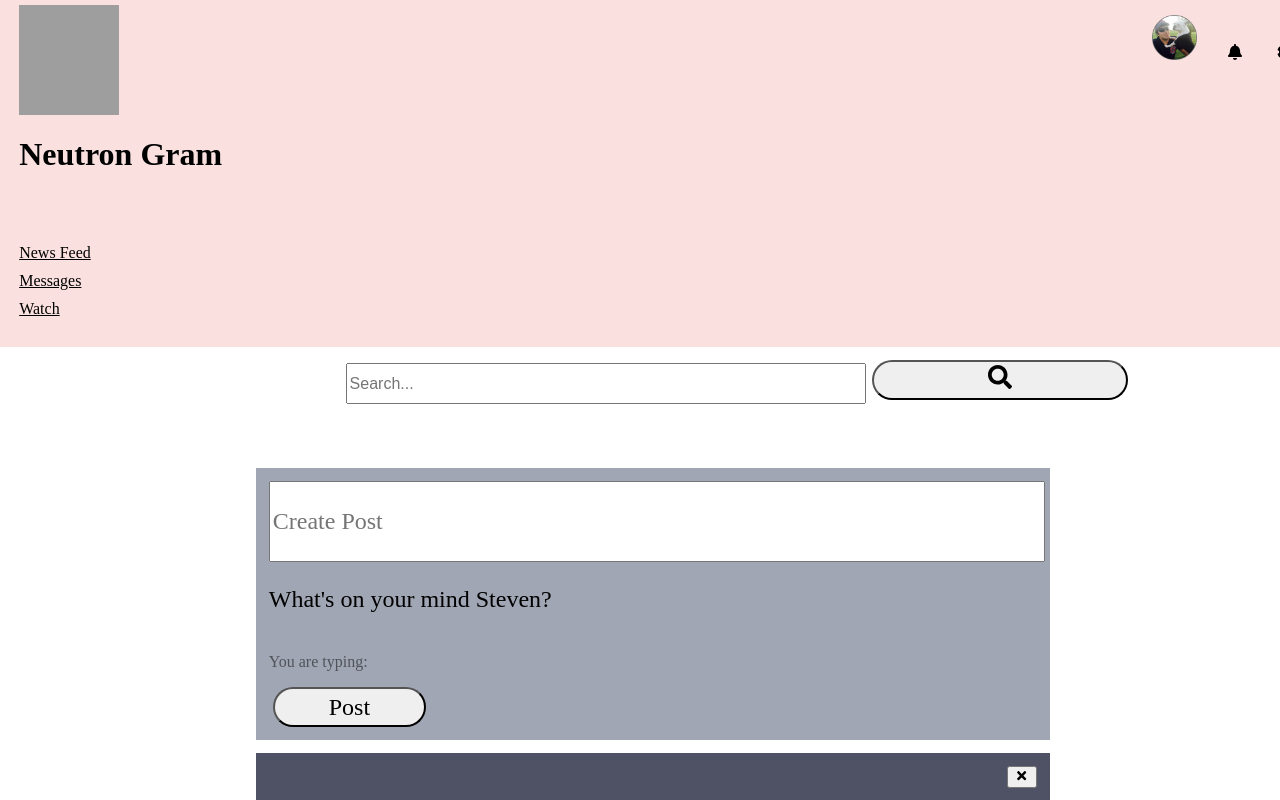
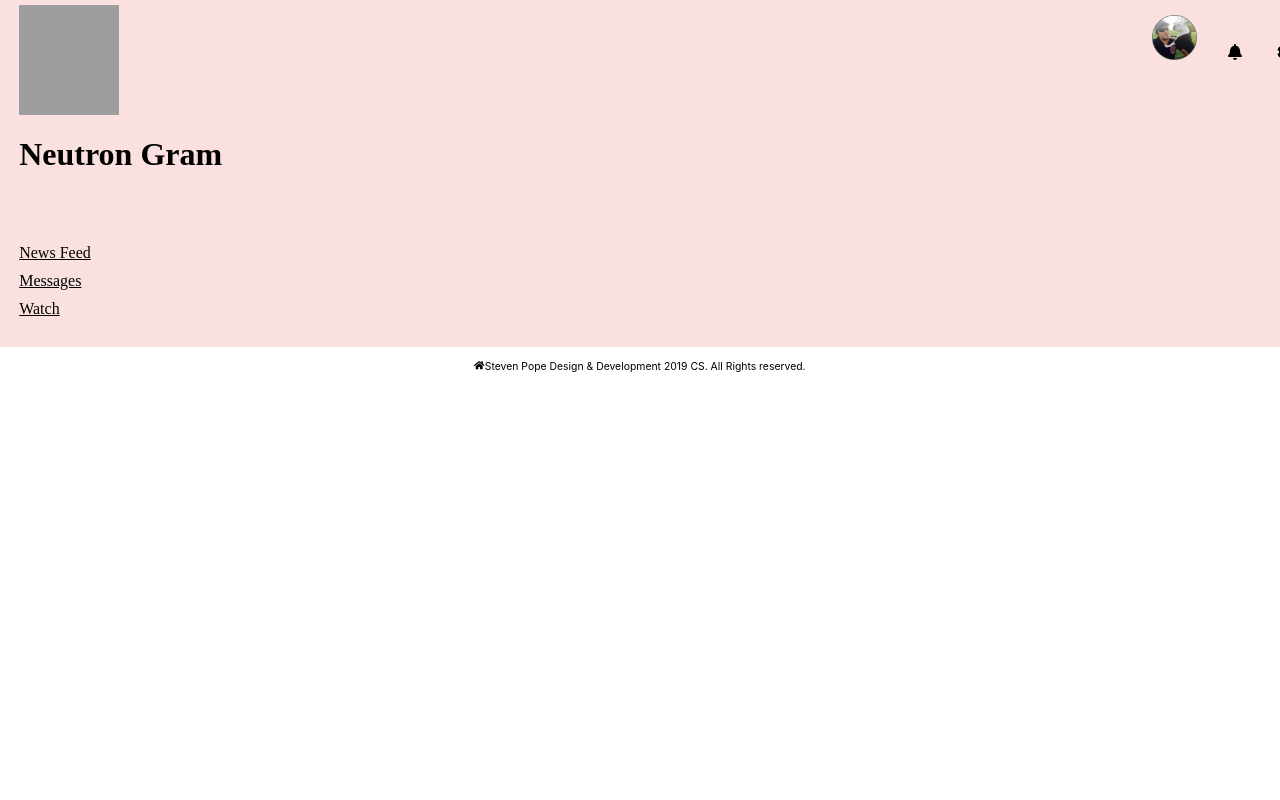
Before and after one commit to StevenPope09/PRW19, a React (Create React App) app in the folder 02_Application/react_social_app/: page / in a window 1280 px wide. Shown: the top 800 px of the page. Built offline with nearby package versions, Linux system fonts and the light colour scheme; grey boxes are pictures that could not be loaded.

Commit message:
reworked structure of site

```diff
--- a/02_Application/react_social_app/src/App.js
+++ b/02_Application/react_social_app/src/App.js
@@ -1,110 +1,25 @@
 import React, { Component } from 'react';
 import Header from './components/header/Header'
-import MyForm from './components/myForm/MyForm'
-import Post from './components/posts/Post'
-import uuid from 'uuid/v4'
-import Search from './components/search/Search'
-import Image1 from './images/image1.jpg'
 import Footer from './components/footer/Footer'
 import { BrowserRouter as Router, Route, Link } from "react-router-dom";
-import Main from './components/main/Main'
+import NewsFeed from './components/pages/NewsFeed';
+import Messages from './components/pages/Messages'
+import Watch from './components/pages/Watch';
+import Image from './images/image1.jpg'
 
 class App extends Component {
-  state = {
-    posts: [
-      { id: "1", postText: "Taking the day off of work", userName: "Jackie Smith" },
-      { id: "2", postText: "Off to the gym!", postImage: Image1, userName: "Julie Brown" },
-      { id: "3", postText: "Man school can be hard sometimes", userName: "John Smith" },
-
-    ],
-    search: "",
-
-    filteredPosts: []
-
-  }
-
-  componentDidMount() {
-    if (localStorage.getItem('pList')) {
-      let pList = JSON.parse(localStorage.getItem('pList'))
-      this.setState({ posts: pList })
-    }
-  }
-
-  onSearchChange = (e) => {
-    //console.log(e.target.value);
-    this.setState({ search: e.target.value })
-
-  }
-
-  getPosts = () => {
-    console.log(this.state);
-
-    // if search exists, return filter posts
-    // otherwise return original posts
-    if (this.state.filteredPosts.length > 0) {
-      return this.state.filteredPosts
-
-    }
-    return this.state.posts
-
-
-  }
-
-  //Local Storage
-  // let pList = [...runInThisContext.state.posts]
-  //             pList.push({ pList: this.state.post })
-  //             this.setState({ pList })
-  //             localStorage.setItem('pList', JSON.stringify(pList))
 
   render() {
     return (
       <Router>
 
         <div style={styles.container}>
-          <Main />
+
           <Header pgTitle="Neutron Gram" />
 
-          <Search searchMe={(e) => {
-            e.preventDefault()
-            //console.log(this.state.search);
-            if (this.state.search == "") {
-              alert("Please fill this field out before you continue")
-              return
-            }
-
-            let filteredPosts = this.state.posts.filter((post) => {
-              return post.userName.indexOf(this.state.search) >= 0
-
-            })
-
-            this.setState({ filteredPosts })
-
-
-          }} onSearchChange={this.onSearchChange} search={this.state.search} />
-
-          <MyForm onSubmit={(text, name) => {
-
-
-            let posts = this.state.posts;
-            posts.unshift({ postText: text, userName: name, id: uuid() })
-            this.setState({ posts })
-          }} />
-          {this.getPosts().map((post) => {
-            return (
-              <Post key={post.id} {...post} onDelete={(id) => {
-                //console.log(id);
-                let posts = this.state.posts
-                let filteredPosts = posts.filter((post) => {
-                  return post.id !== id
-
-                })
-                //console.log(filteredPosts);
-                this.setState({ posts: filteredPosts })
-
-              }} />
-
-            )
-          })}
+          <Route exact path='/News-Feed' component={NewsFeed} />
+          <Route exact path='/Messages' component={Messages} />
+          <Route exact path='/Watch' component={Watch} />
 
           <Footer />
 
@@ -119,7 +34,8 @@ export default App;
 const styles = {
   container: {
     display: 'block',
-    backgroundColor: 'white',
+    background: 'white',
+    backgroundSize: '50% 100%'
 
 
   },
```
